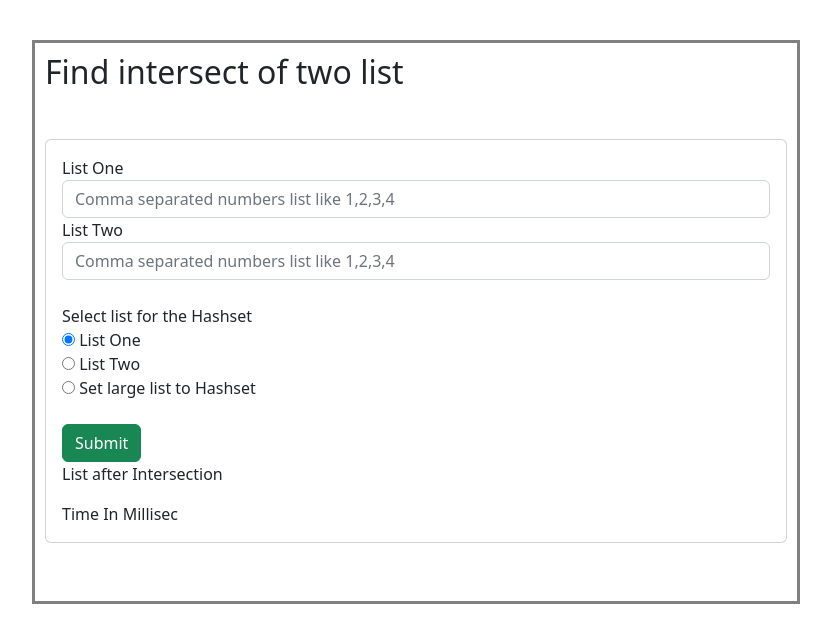
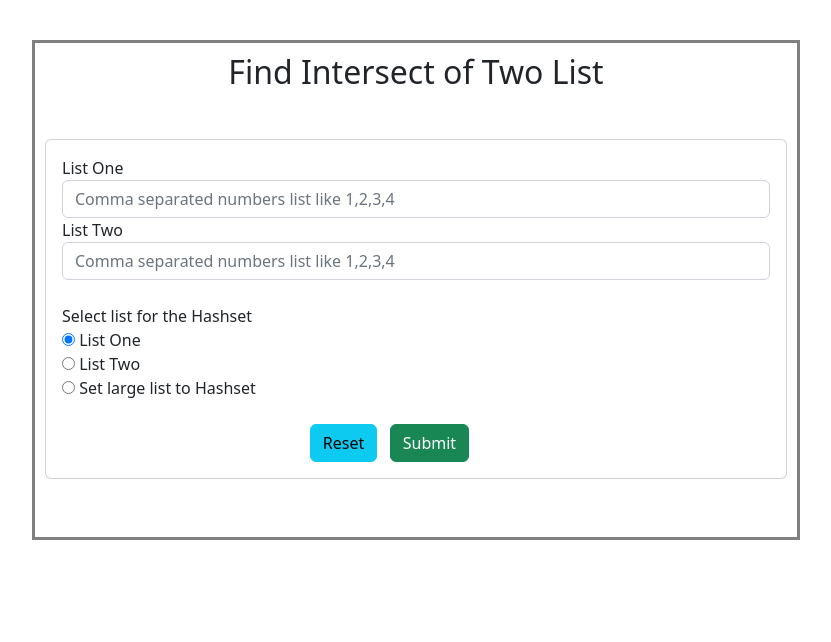
Before and after one commit to RumiAust/FindIntersectionAppUI, an Angular app: page / in a window 1280 px wide. Shown: the top 642 px of the page, without its empty margins (224-1055 px from the left). Built offline with nearby package versions, Linux system fonts and the light colour scheme.

Commit message:
UI output design fixed

```diff
--- a/src/app/app-ui/app-ui.component.css
+++ b/src/app/app-ui/app-ui.component.css
@@ -6,3 +6,8 @@
     margin-top: 40px;
     margin-bottom: 30px;
   }
+
+  .btnDiv{
+    margin: auto;
+    width: 30%;
+  }
--- a/src/app/app-ui/app-ui.component.html
+++ b/src/app/app-ui/app-ui.component.html
@@ -1,6 +1,6 @@
 
 <div class="center">
-    <h2>Find intersect of two list</h2>
+    <h2><p style="text-align:center">Find Intersect of Two List</p></h2>
    <div class="card my-5">
      <div class="card-body">
        <form  (ngSubmit)="onSubmit()">
@@ -39,19 +39,25 @@
                 Set large list to Hashset
               </label><br/>
          </div> <br>
+         <div class="btnDiv">
+         <button type="button" (click)="reset()"
+           class="btn btn-info">Reset
+        </button> &nbsp;
          <button type="submit"
            class="btn btn-success">Submit
-        </button> <br>
+        </button>
+    </div>
        </form>
-        <div>
-            <label>
-                List after Intersection
+        <div *ngIf="showResult" style="margin: 10px;padding:20px; border:1px dashed green ;">
+            <h4><p style="text-align:center">Result</p></h4>
+            <label style="font-size: 16px;">
+            <b>   List after Intersection</b>
               </label><br/>
-              <pre>{{ intersectionResult | json}}</pre>
-            <label>
-                Time In Millisec
+               <pre>{{ intersectionResult | json}}</pre>
+            <label style="font-size: 16px;">
+                <b>   Time In Millisec</b>
               </label><br/>
-            {{timeInMillSec}}
+           {{timeInMillSec}}
         </div>
 
      </div>
--- a/src/app/app-ui/app-ui.component.ts
+++ b/src/app/app-ui/app-ui.component.ts
@@ -20,6 +20,7 @@ export class AppUiComponent {
   data: any[] | undefined;
   timeInMillSec:any;
   intersectionResult:any;
+  showResult:boolean=false;
 
   onSubmit(){
     console.log(this.listOne+' :: '+this.listTwo+" :: "+this.hashSetType);
@@ -30,7 +31,14 @@ export class AppUiComponent {
       this,this.timeInMillSec=response.timeInMillSec;
       console.warn('res: ', this.intersectionResult);
       console.warn('time: ', this.timeInMillSec);
+      this.showResult=true;
 
     });
   }
+  reset():void{
+    this.listOne='';
+    this.listTwo='';
+    this.hashSetType='listOne';
+    this.showResult=false;
+  }
 }
```
